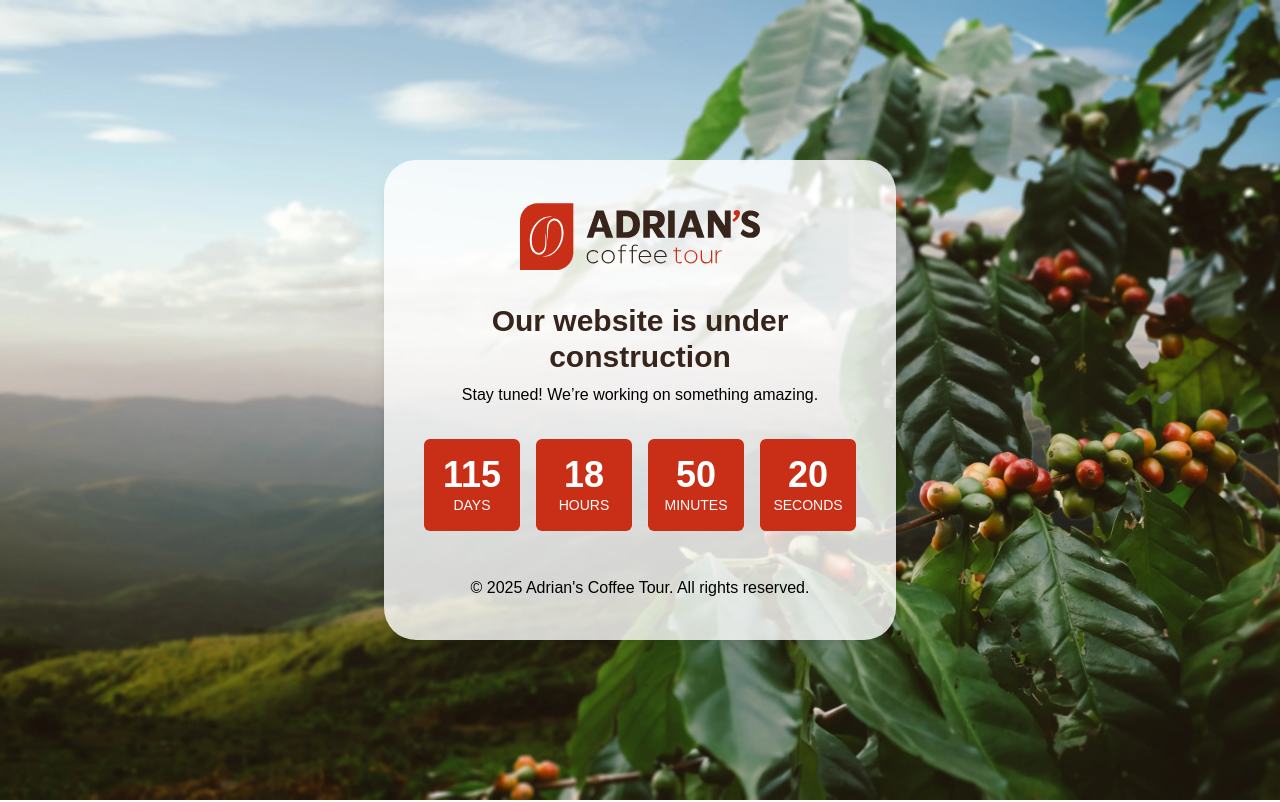
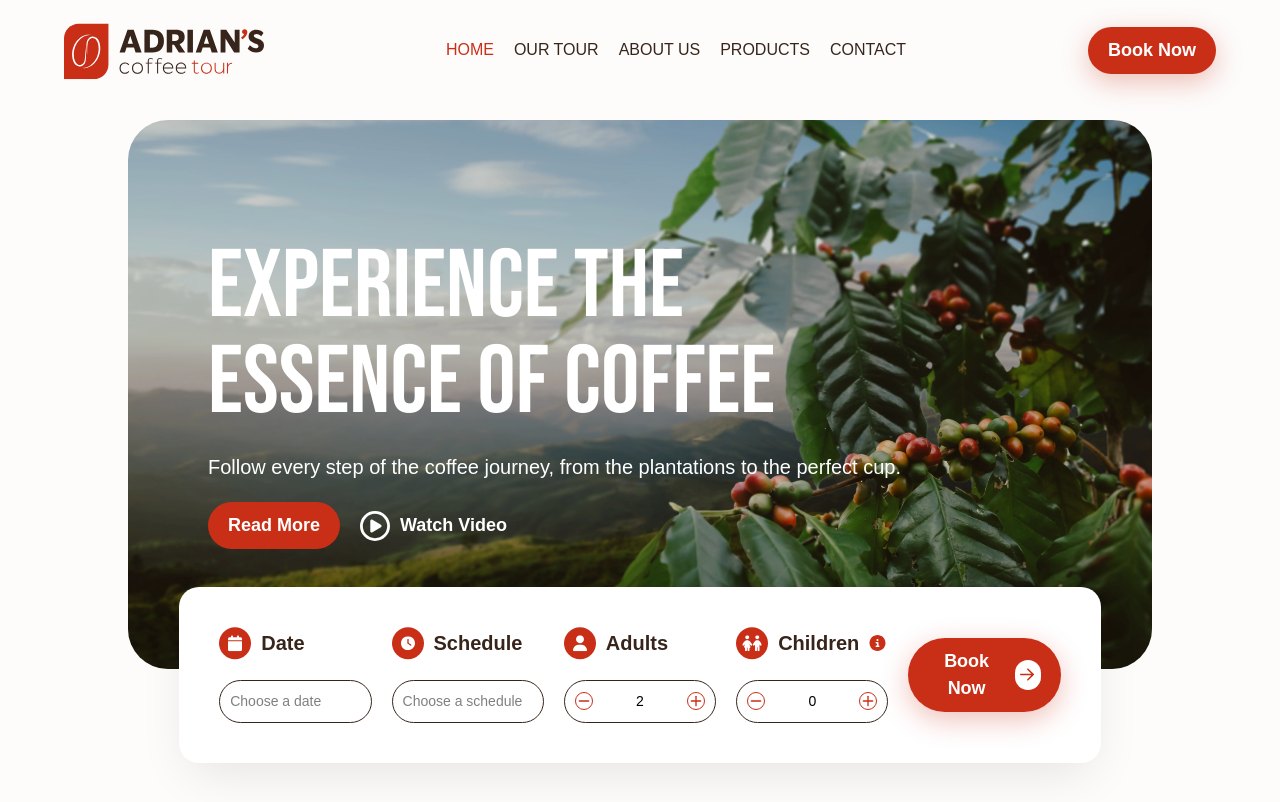
Before and after one commit to corralesjonathan/adrianscoffeetour-frontend, a React (Vite) app: page / in a window 1280 px wide. Shown: the top 802 px of the page. Built offline with nearby package versions, Linux system fonts and the light colour scheme.

Commit message:
update routes

```diff
--- a/src/App.jsx
+++ b/src/App.jsx
@@ -11,8 +11,8 @@ function App() {
   return (
     <Router>
       <Routes>
-        <Route path="/" element={<UnderConstruction />} />
-        <Route path="/home" element={<Home />} />
+        <Route path="/under-construction" element={<UnderConstruction />} />
+        <Route path="/" element={<Home />} />
       </Routes>
     </Router>
   )
--- a/src/components/Navbar.jsx
+++ b/src/components/Navbar.jsx
@@ -86,8 +86,8 @@ export function Navbar() {
           className={`
 
           flex fixed h-screen top-0 right-0 mt-[100px] py-[40px] z-[-1] w-full bg-adrians-bg flex-col justify-start items-center text-center gap-[20px]"
-          transition-all duration-500 ease-in-out xl:hidden
-          ${isOpen ? 'opacity-100 translate-y-0 gap-[20px]' : 'opacity-0 translate-y-[-300px] gap-[20px]'}
+          transition-all duration-500 ease-in-out
+          ${isOpen ? 'flex opacity-100 translate-y-0 gap-[20px]' : 'hidden opacity-0 translate-y-[-300px] gap-[20px]'}
           `}
         >
           {/* Navigation links */}
```
